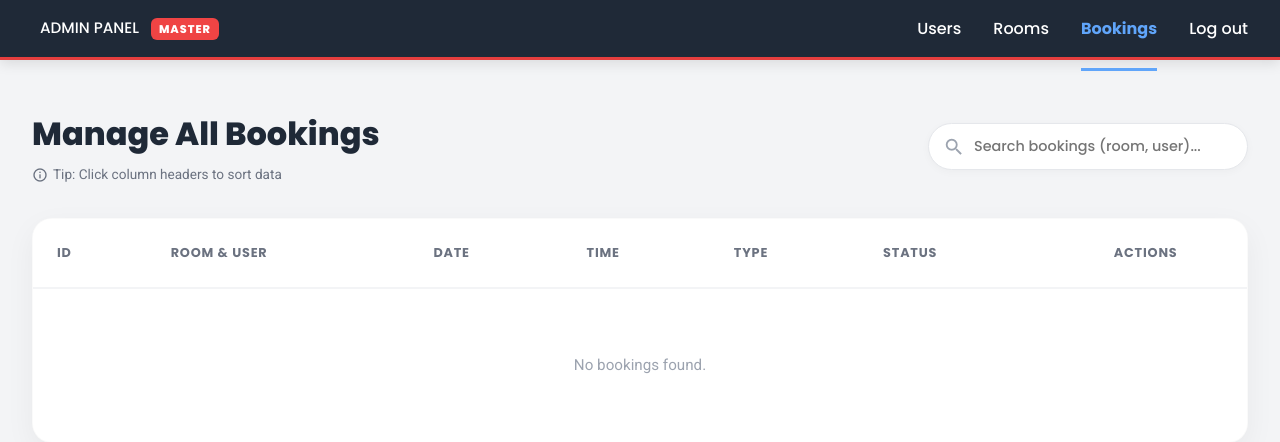
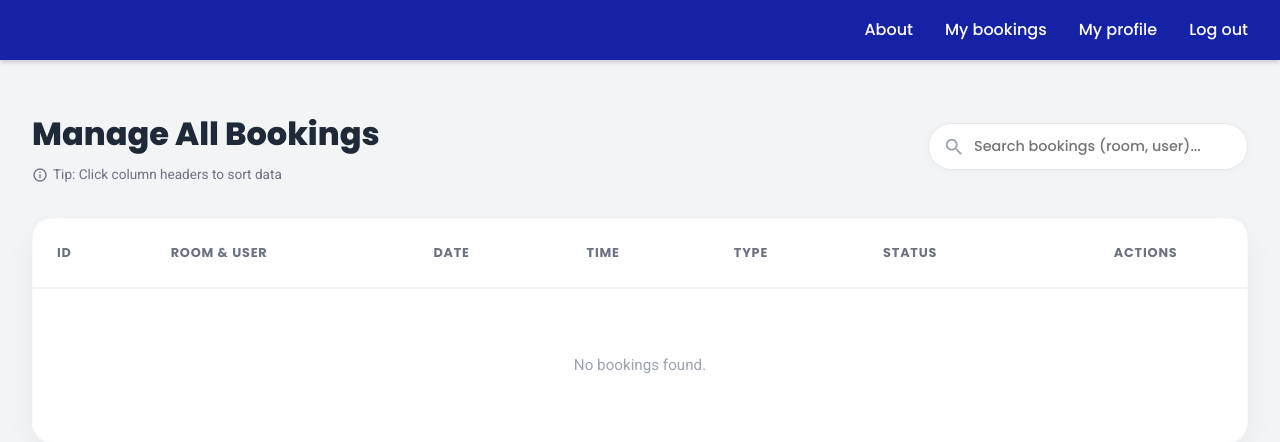
Before and after one commit to styliana/SPOT, a PHP site: page /public/views/admin_bookings.php in a window 1280 px wide. Shown: the top 442 px of the page. Run offline with PHP 8.4, Linux system fonts and the light colour scheme.

Commit message:
all headers as a component

```diff
--- a/public/views/admin_bookings.php
+++ b/public/views/admin_bookings.php
@@ -147,20 +147,8 @@
     </style>
 </head>
 <body>
-    <header class="main-header admin-header">
-        <div class="nav-greeting">
-            ADMIN PANEL <span class="admin-badge">MASTER</span>
-        </div>
 
-        <nav class="main-nav">
-             <ul>
-                 <li><a href="/admin_users" class="nav-link">Users</a></li>
-                 <li><a href="/admin_rooms" class="nav-link">Rooms</a></li>
-                 <li><a href="/admin_bookings" class="nav-link active">Bookings</a></li>
-                 <li><a href="/logout" class="nav-link">Log out</a></li>
-             </ul>
-        </nav>
-    </header>
+<?php include __DIR__ . '/components/header.php'; ?>
 
     <div class="admin-container">
         <div class="admin-header-panel">
--- a/public/views/admin_edit_user.php
+++ b/public/views/admin_edit_user.php
@@ -39,9 +39,7 @@
 </head>
 <body>
 
-    <header class="main-header admin-header">
-        <div class="nav-greeting">ADMIN PANEL <span class="admin-badge">MASTER</span></div>
-    </header>
+<?php include __DIR__ . '/components/header.php'; ?>
 
     <div class="admin-container">
         <div class="edit-form-card">
--- a/public/views/components/header.php
+++ b/public/views/components/header.php
@@ -1,11 +1,23 @@
 <?php
-// Definiujemy $isAdmin w komponencie, jeśli nie został zdefiniowany wcześniej,
-// aby poprawnie wyświetlić pasek nawigacji.
+// public/views/components/header.php
+
+// Upewniamy się, że sesja jest rozpoczęta i sprawdzamy rolę
+if (!isset($_SESSION)) {
+    session_start();
+}
+
+// Sprawdzamy, czy użytkownik jest administratorem
 $isAdmin = (isset($_SESSION['user_role']) && $_SESSION['user_role'] === 'admin');
+
 // Funkcja pomocnicza do oznaczania aktywnego linku
-function isActive($url) {
-    return (strpos($_SERVER['REQUEST_URI'], $url) !== false) ? 'active' : '';
+function isActive($path) {
+    // Używamy strpos dla elastyczności (np. '/room/ROOM1' i 'room')
+    return (strpos($_SERVER['REQUEST_URI'], $path) !== false) ? 'active' : '';
 }
+
+// Wyróżniamy mybookings/admin_users jako aktywną stronę startową, jeśli URI jest tylko '/'
+$isHomePage = ($_SERVER['REQUEST_URI'] === '/');
+
 ?>
 
 <header class="main-header <?php echo $isAdmin ? 'admin-header' : ''; ?>">
@@ -23,13 +35,12 @@ function isActive($url) {
     <nav class="main-nav">
          <ul>
              <?php if ($isAdmin): ?>
-                 <li><a href="/admin_users" class="nav-link <?php echo isActive('admin_users'); ?>">Users</a></li>
+                 <li><a href="/admin_users" class="nav-link <?php echo (isActive('admin_users') || $isHomePage) ? 'active' : ''; ?>">Users</a></li>
                  <li><a href="/admin_rooms" class="nav-link <?php echo isActive('admin_rooms'); ?>">Rooms</a></li>
                  <li><a href="/admin_bookings" class="nav-link <?php echo isActive('admin_bookings'); ?>">Bookings</a></li>
-                 <li><a href="/myprofile" class="nav-link <?php echo isActive('myprofile'); ?>">My Profile</a></li>
              <?php else: ?>
                  <li><a href="/about" class="nav-link <?php echo isActive('about'); ?>">About</a></li>
-                 <li><a href="/mybookings" class="nav-link <?php echo isActive('mybookings'); ?>">My bookings</a></li>
+                 <li><a href="/mybookings" class="nav-link <?php echo (isActive('mybookings') || $isHomePage) ? 'active' : ''; ?>">My bookings</a></li>
                  <li><a href="/myprofile" class="nav-link <?php echo isActive('myprofile'); ?>">My profile</a></li>
              <?php endif; ?>
              <li><a href="/logout" class="nav-link">Log out</a></li>
@@ -38,11 +49,11 @@ function isActive($url) {
 
     <nav class="mobile-nav">
         <?php if ($isAdmin): ?>
-             <a href="/admin_users"><span class="material-icons-outlined">group</span></a>
-             <a href="/admin_bookings"><span class="material-icons-outlined">event_note</span></a>
+             <a href="/admin_users" class="<?php echo (isActive('admin_users') || $isHomePage) ? 'active' : ''; ?>"><span class="material-icons-outlined">group</span></a>
+             <a href="/admin_bookings" class="<?php echo isActive('admin_bookings'); ?>"><span class="material-icons-outlined">event_note</span></a>
         <?php else: ?>
-             <a href="/myprofile"><span class="material-icons-outlined">person</span></a>
-             <a href="/mybookings"><span class="material-icons-outlined">description</span></a>
+             <a href="/myprofile" class="<?php echo isActive('myprofile'); ?>"><span class="material-icons-outlined">person</span></a>
+             <a href="/mybookings" class="<?php echo (isActive('mybookings') || $isHomePage) ? 'active' : ''; ?>"><span class="material-icons-outlined">description</span></a>
         <?php endif; ?>
          <a href="/logout"><span class="material-icons-outlined">logout</span></a>
     </nav>
--- a/public/views/reservation.html
+++ b/public/views/reservation.php
@@ -11,7 +11,7 @@
 </head>
 <body>
 
-        <?php include __DIR__ . '/components/header.php'; ?>
+<?php include __DIR__ . '/components/header.php'; ?>
 
 
     <main class="reservation-page-content">
```
Also changed, not shown: public/views/admin_rooms.php (+1 -11 lines), public/views/admin_users.php (+2 -11 lines).
